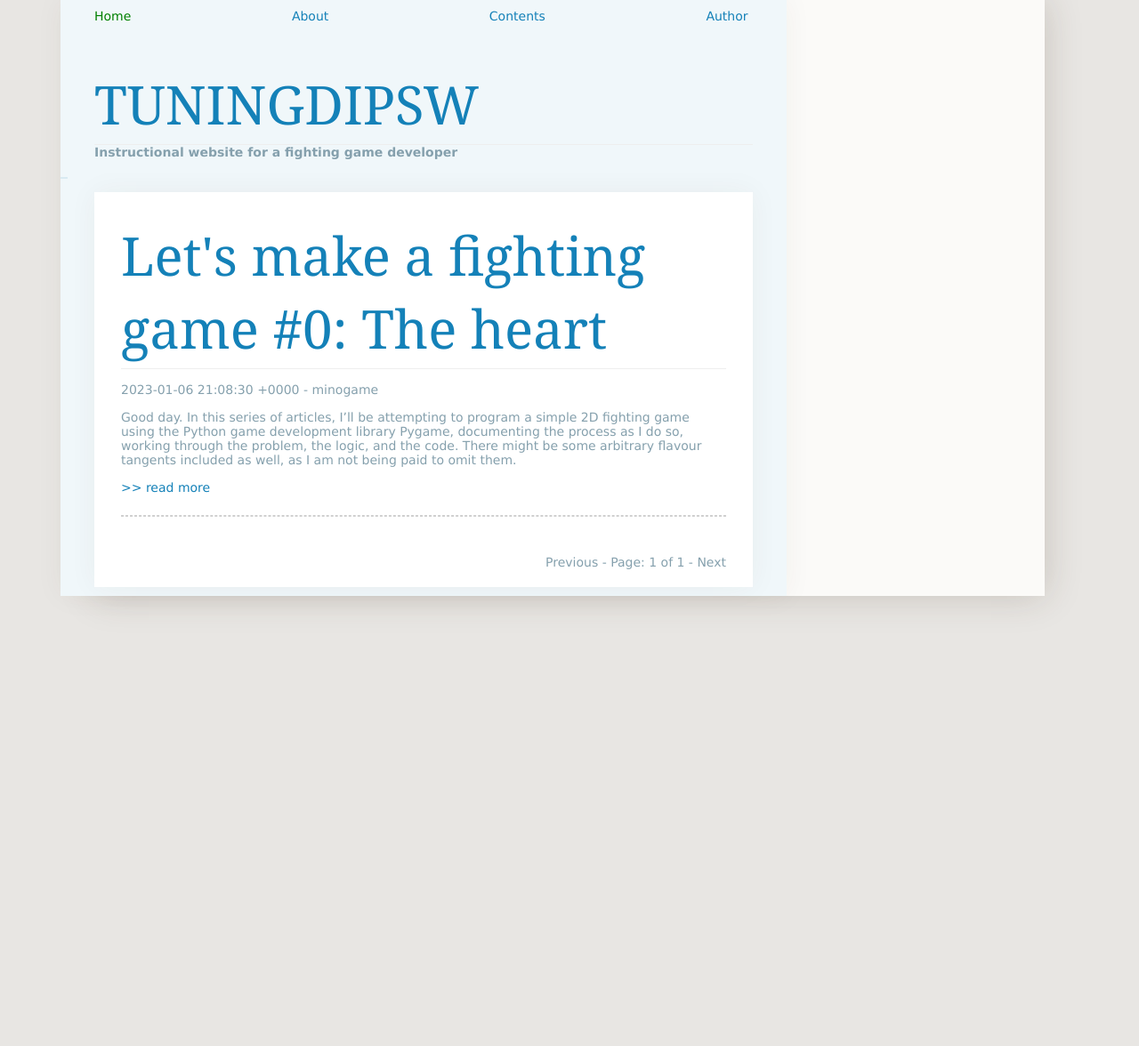
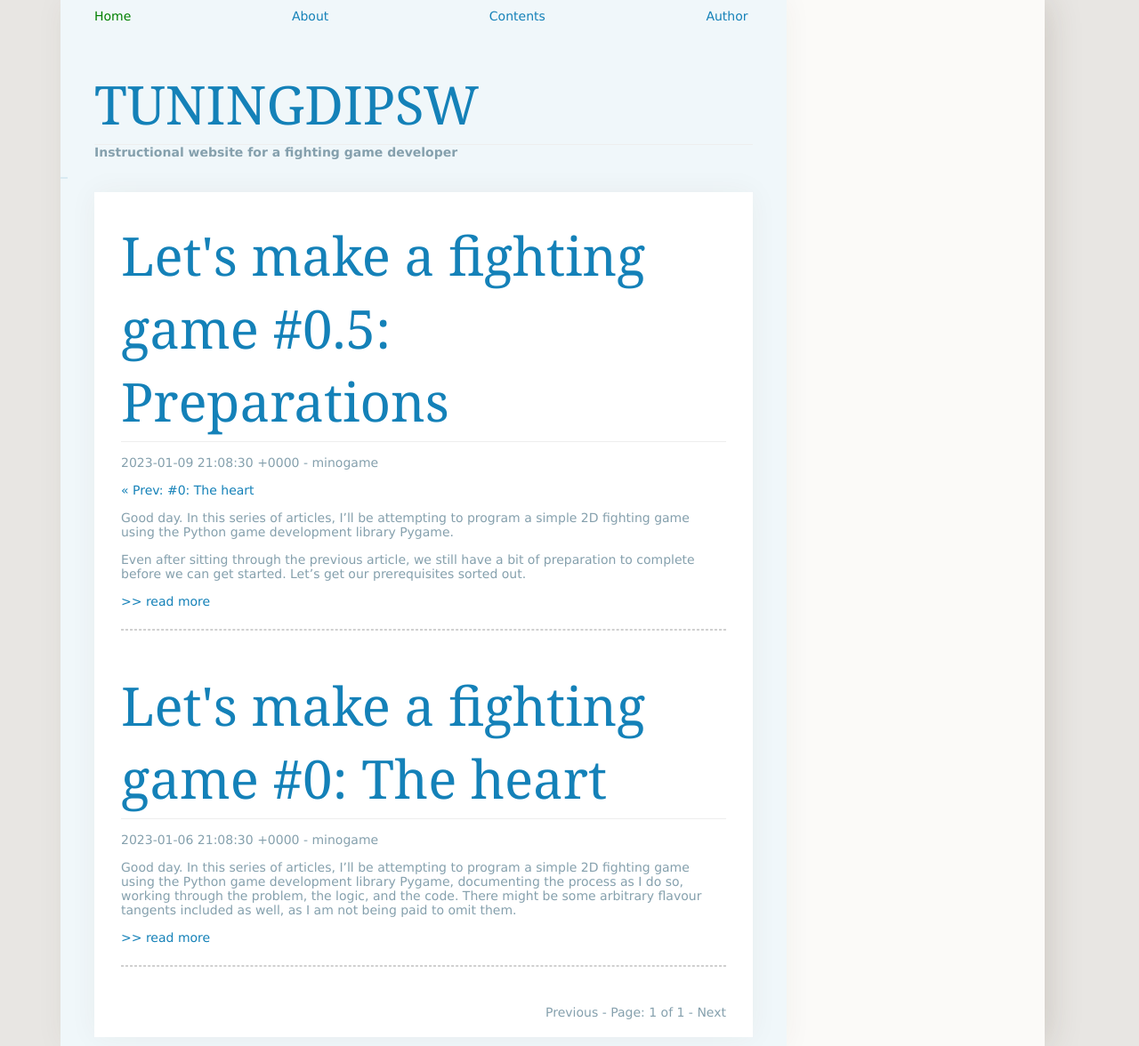
Before and after one commit to tuningdipsw/tuningdipsw.github.io, a Jekyll site: the page built from index.html, in a window 1280 px wide. Shown: the whole page at 89% size. Built offline with Jekyll 4.4.1, drawn with Linux system fonts in a browser that asks for light colours; the list of posts is cut into pages by our own code; before the commit the page ends 900 px from its top, so only the background shows below that; some of the changed lines change nothing that is shown.

Commit message:
Added article 0.5, .spoiler css

````diff
--- a/_posts/2023-01-06-article0-heart.md
+++ b/_posts/2023-01-06-article0-heart.md
@@ -470,4 +470,4 @@ If you know a better way, don't keep it to yourself. I am not an expert programm
 And there's lots of things I don't know! If the suggestion is good, I'm happy to update the relevant posts
 with better code or better information.
 
-<a href="" align="right"> >> Next: #0.5: Preparations</a>
+<a href="/fgtutorial/2023/01/09/article05-preparations.html" align="right"> >> Next: #0.5: Preparations</a>
--- /dev/null
+++ b/_posts/2023-01-09-article05-preparations.md
@@ -0,0 +1,234 @@
+---
+title: "Let's make a fighting game #0.5: Preparations"
+date: 2023-01-09 21:08:30 -0000
+category: fgtutorial
+author: minogame
+toc: true
+---
+
+[<< Prev: #0: The heart](/fgtutorial/2023/01/06/article0-heart.html)
+
+Good day. In this series of articles, I'll be attempting to program a simple 2D fighting game using
+the Python game development library Pygame.
+
+Even after sitting through the previous article, we still have a bit of preparation to complete
+before we can get started. Let's get our prerequisites sorted out.
+
+<!--more-->
+
+## Install Python (3.10)
+
+[https://www.python.org/downloads/](https://www.python.org/downloads/)
+
+> **Important:** Install Python **3.10**, as Pygame does not run on Python 3.11 at the time of writing
+[(2022/12/31, confirm on Pygame website)](https://www.pygame.org/wiki/GettingStarted).
+
+Confirm the installation by running
+
+```
+python3 --version
+```
+
+in a terminal.
+
+### Aside: A first roadblock (Strategies for bugs)
+```
+'python' is not recognized as an internal or external command,
+operable program or batch file.
+```
+
+You might run into your first error here. Don't panic, errors are going to happen a lot.
+
+- The instructions you're following may be out-of-date, or even outright wrong.
+- You may have simply mistyped something; maybe you read a 0 (zero) as an O (capital o),
+or your Mac autocorrected a `--` (two hyphens, often used as a flag ) into a -- (em dash).
+- Maybe you just did something wrong. If it won't take too long, run it again from the beginning
+just to be sure. *(Do a sanity check)*
+- Sometimes your computer is just very strange.
+
+Whatever the case, here's some of the basic steps you should try to solve an error:
+
+1. Try to reproduce the error.
+  - If you can figure out some of the possible conditions that cause it, you might understand why it happens.
+2. Paste the error text into Google.
+  - The exact error text will often have bit specific to your program or run that
+obviously won't appear in others' questions, so you will likely need to pare down the text a bit.
+  - Sometimes the error readout/stack trace will have multiple errors in it. More often than not, you
+only want the one closest to the bottom since it's the one causing the rest of errors, but give the others a skim.
+3. [Read the error again, more carefully this time.](https://twitter.com/b0rk/status/1570463473011920897)
+4. After giving the problem an honest try, ask others for help on StackOverflow or a relevant Discord.
+  - [Just the act of trying to cleanly articulate what's wrong may give you insight.](https://en.wikipedia.org/wiki/Rubber_duck_debugging)
+
+Advice for this error, if you can't figure it out:
+<p class="spoiler">
+On Windows, this is usually caused by the newly-installed Python executable being absent from the PATH
+environment variable. Try searching for "how to add python path environment variable windows".
+You may need to restart your computer for the environment variable changes to take effect.
+</p>
+
+### Additional reading
+- [StackOverflow's How to Ask](https://stackoverflow.com/help/how-to-ask)
+- [How to Report Bugs Effectively](https://www.chiark.greenend.org.uk/~sgtatham/bugs.html)
+- [How to Ask Questions the Smart Way](http://catb.org/~esr/faqs/smart-questions.html)
+
+The latter two are a bit lengthy and harsh to the reader, but if you're willing to swallow your pride,
+all three of these articles teach you best practices fir how to ask for help in a way that will improve your
+chances of getting a good answer.
+
+I recommend giving them a read when you have a bit of time.
+
+
+## Install Pygame
+
+[https://www.pygame.org/wiki/GettingStarted](https://www.pygame.org/wiki/GettingStarted)
+
+(2023/01/09 - The Pygame site appears to be down currently; you can install pygame by typing
+`pip install pygame` into a terminal window.)
+
+<aside>
+Although Python 2 is no longer updated, some computers might still default to 2 when running `python`.
+From now on, I will be assuming that `python ...` commands run Python 3.
+You might wish to uninstall Python 2 from your computer or
+<a href="https://stackoverflow.com/questions/20530996/aliases-in-windows-command-prompt">create an
+alias to correct python to python3</a> if you must keep it.
+</aside>
+
+Again, as a sanity check, confirm the installation as detailed on the website.
+
+
+```
+python -m pygame.examples.aliens
+```
+
+
+## Install and configure your IDE of choice
+
+As mentioned in #0, don't settle for accepting pain points, try to eliminate or reduce them
+however you can. An IDE (Integrated Development Environment) should be the program you write most, if not
+all of your code in, as they provide much-needed quality-of-life features (eg. text autocompletion,
+bracket highlighting, test runners plugins, Git integration) for development. I recommend
+[Visual Studio Code](https://code.visualstudio.com/download), an excellent, free pick with robust
+support from its developers and plugin writers.
+
+Another option I found for Python is Spyder IDE + Anaconda. I haven't tried this myself, but it was
+recommended to me by [another Pygame tutorial](https://www.patternsgameprog.com/discover-python-and-patterns-1)
+I found very helpful.
+
+Optional things you might like to configure at this point:
+- Browse the IDE's interface for useful-looking Python plugins to install.
+- [Configure a Python linter](https://code.visualstudio.com/docs/python/linting) to run whenever you
+save your file.
+
+
+## (Optional) Set up Version Control Software (Git)
+
+You don't need to set up VCS to write code, but having it set up will help you keep track of
+your project changes. There are a number of VCS options out there, but Git is the one I'm familiar with.
+
+### Motivations for using VCS
+- You'd like to segment your changes into nice, discrete chunks instead of letting everything
+blend together into a continuous stream of changes. *(git commit)*
+- You'd like to be able to see which parts of your program you've made changes to since your last commit.
+*(git diff, should also be displayed passively in IDEs with Git integration)*
+- You'd like the ability to view, and in a worst-case scenario, revert back to, previous versions
+of your codebase. *(git revert)*
+- Similarly, being able to easily and safely apply and unapply a set of temporary changes to
+see what the difference looks like. *(git stash)*
+- You'd like to be able to fluidly upload and download a record of your changes to/from the web,
+in the off-chance your filesystem explodes. *(remote repository like GitHub)*
+
+I would consider having the ability to do all of these an integral part of development QOL.
+Better to have it and not need it than the other way around, after all.
+
+<aside>
+* There is a GUI (Graphical User Interface) version of Git available for users who don't wish to
+learn the command line commands. I find it much faster to use the command line instead, but it is an option
+available to you to help you learn the basic workflow.
+</aside>
+
+Git can be intimidating to learn
+due to the combination of having a very long command list available and being invoked through the
+command line\*, but these are things that can be overcome. Take a bit of time, learn something new,
+and you'll have a handy new tool in your toolbox.
+
+Here is a summary of the basic Git workflow most of your Git usage will resemble:
+
+```sh
+# In the root of your project folder, generate a Git repository
+# Only need to do this once
+git init
+
+# Get a look at the list of changed/uncommitted files
+git status
+
+# Add a single file to the list of files to be committed
+git add filename.txt
+
+# OR Use a pattern and the wildcard * to add all files starting with "filename."
+# to the list of files to be committed
+git add filename.*
+
+# OR What the heck, add all files
+git add .
+
+# Look again, check which files have been staged
+git status
+
+# Ok, not that file, put that one back
+# Unstage this file from the list of files to be included in the next commit
+# Maybe write a .gitignore file to automatically prevent this one from ever getting added
+git restore -f passwords.txt
+
+# Tie it all up in a bow with a message
+git commit -m "Descriptive message summarizing this chunk of changes"
+
+# View the newly-updated commit log for your sanity
+git log
+```
+
+Some other useful commands include:
+```sh
+# Split into a new development branch (eg. for experimental feature
+# or a new version release)
+# For your personal work, you might not need this, but it is an option
+git branch
+git branch list
+git checkout
+
+# Revert to last commit, saving all uncommitted changes away
+# on an invisible stack saved by Git
+git stash
+
+# Put the last-stashed set of changes back into play, popping it off
+# the stack of set-of-changes stored by Git
+git stash pop
+
+# Quickly undo all uncommitted changes to a file
+# Same as the command to unstage a file from the list of files to be included in a commit
+# but with no -f flag, try to avoid using this accidentally
+# ! This can erase all your changes even if saved, and can't be undone, be VERY careful
+git restore filename.txt
+
+# Read more about this and soft/hard reverts at your own leisure
+git revert
+```
+
+### Additional reading:
+- [https://docs.github.com/en/get-started/using-git/about-git](https://docs.github.com/en/get-started/using-git/about-git)
+- [https://docs.github.com/en/get-started/quickstart/set-up-git](https://docs.github.com/en/get-started/quickstart/set-up-git)
+- [https://training.github.com/downloads/github-git-cheat-sheet/](https://training.github.com/downloads/github-git-cheat-sheet/)
+
+
+## At Last
+
+Excellent. The necessary software has been installed, and your dev tools are all in place.
+You're ready to write some code.
+
+Let's get started.
+
+...Next time.
+
+![](/assets/images/article05/pewgf.png)
+
+[TODO: EDIT LINK TO #1]
+<a href="" align="right"> >> Next: #1: Inputs</a>
--- a/assets/css/styles.scss
+++ b/assets/css/styles.scss
@@ -76,6 +76,11 @@ h1 {
 .pagetitle {
   padding: 50px 0 4px 0;
   color: #1481b8;
+}
+
+.spoiler {
+  background-color: #000000;
+  color: #000000;
 }
 
 hr {
````
Also changed, not shown: assets/images/article05/pewgf.png (added).
